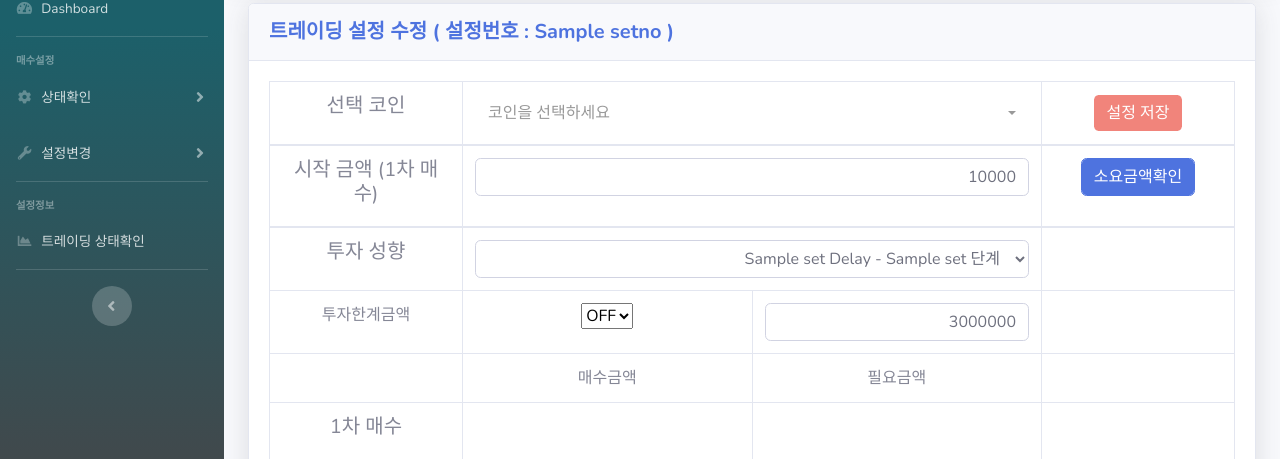
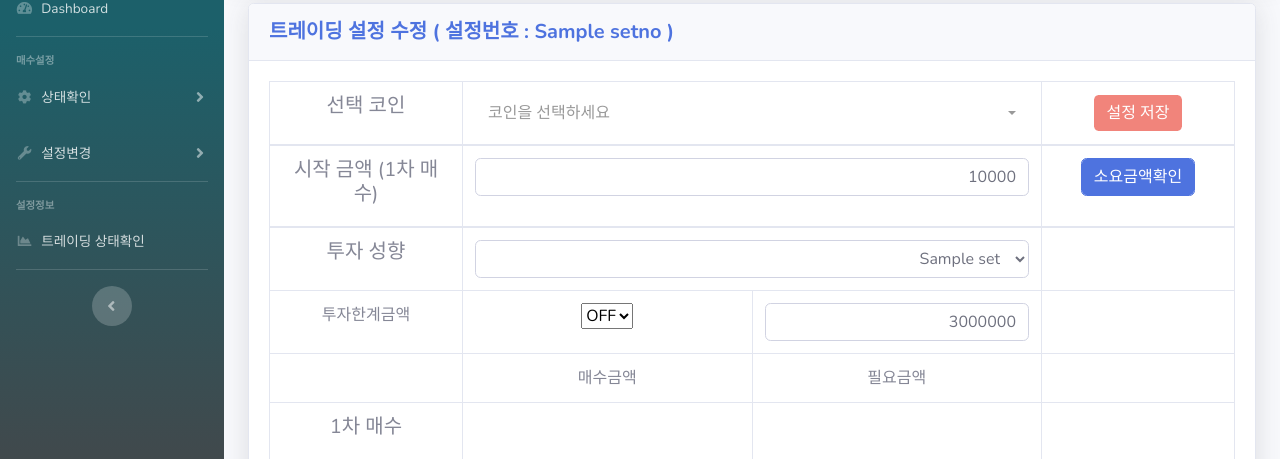
Before and after one commit to ywydpapa/coinTracerFlask, a Flask app: template templates/trade/editmytrade.html in a window 1280 px wide. Shown: the part 91-550 px from the top of the page. Run offline with Flask 3, Linux system fonts and the light colour scheme; the template is opened without the code that fills it: most values are stand-ins (such as "Sample title", 1, 10 or a date in 2020); some libraries are stand-ins or nearby versions.

Commit message:
설정 내용 저장

```diff
--- a/templates/trade/editmytrade.html
+++ b/templates/trade/editmytrade.html
@@ -80,7 +80,7 @@
                                              <td style="text-align: center"> <h5>투자 성향 </h5></td>
                                              <td colspan="2"><select id="tradeset" name="tradeset" class="form-control" style="text-align: right">
                                                              {% for set in setlist %}
-                                                                 <option value="{{ set[0] }},{{ set[24] }},{{ set[2] }}">{{ set[1] }} Delay - {{ set[24] }} 단계</option>
+                                                                 <option value="{{ set[0] }},{{ set[2] }},{{ set[2] }}">{{ set[1] }}</option>
                                                              {% endfor %}</select>
                                              </td>
                                              <td style="text-align: center"></td>
```
